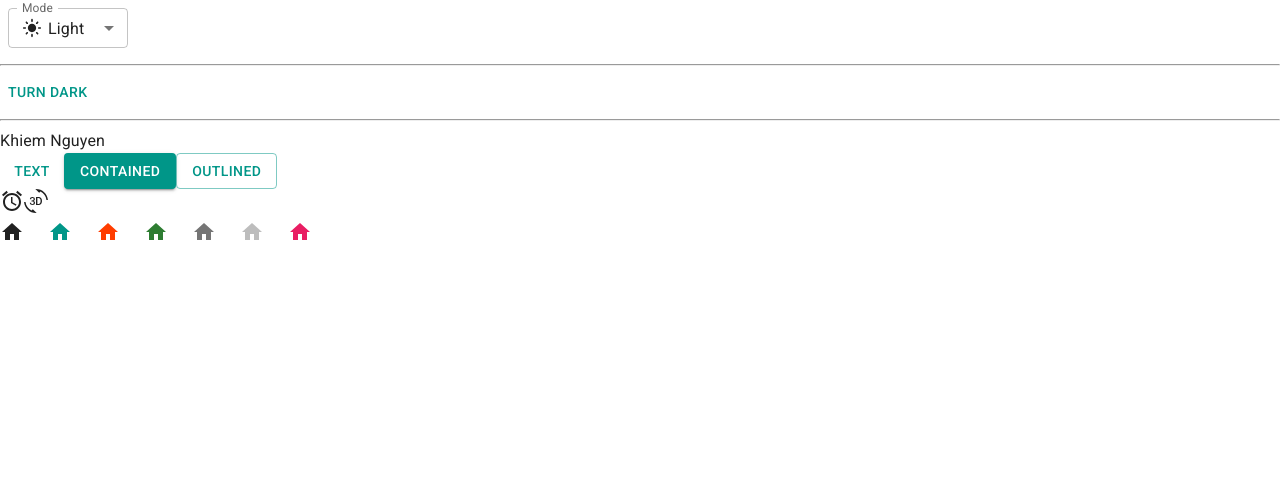
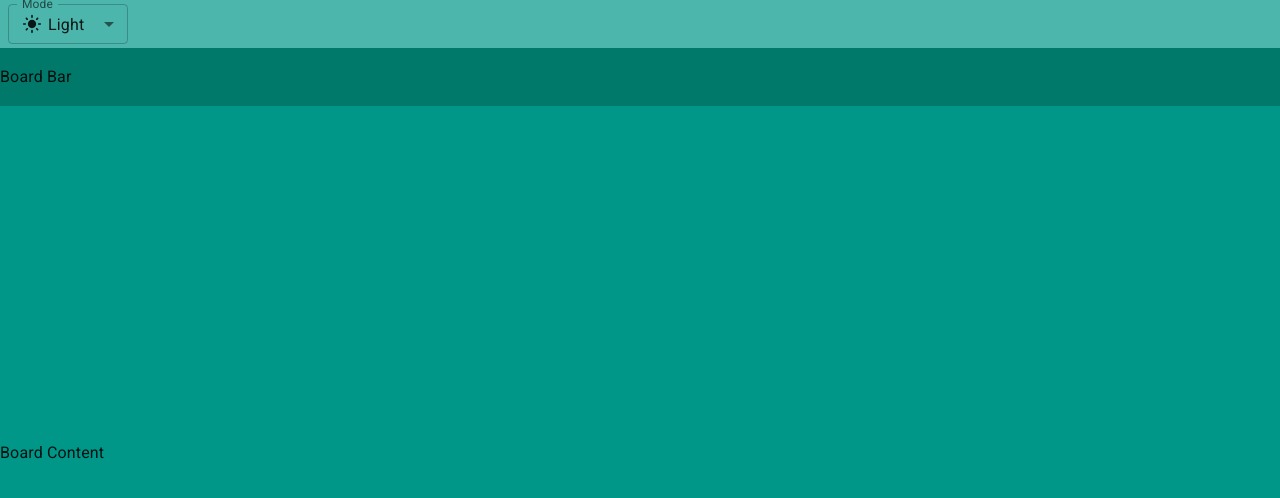
Before and after one commit to KhiemNguyen89/trello, a React (Vite) app: page / in a window 1280 px wide. Shown: the top 498 px of the page. Built offline with nearby package versions, Linux system fonts and the light colour scheme.

Commit message:
Basic layout

```diff
--- a/index.html
+++ b/index.html
@@ -4,7 +4,7 @@
     <meta charset="UTF-8" />
     <link rel="icon" type="image/svg+xml" href="/vite.svg" />
     <meta name="viewport" content="width=device-width, initial-scale=1.0" />
-    <title>Vite + React</title>
+    <title>Trello</title>
     <link rel="preconnect" href="https://fonts.googleapis.com" />
     <link rel="preconnect" href="https://fonts.gstatic.com" crossorigin />
     <link
--- a/src/App.jsx
+++ b/src/App.jsx
@@ -1,11 +1,4 @@
-import Button from "@mui/material/Button";
-import { AccessAlarm, ThreeDRotation } from "@mui/icons-material";
-import Stack from "@mui/material/Stack";
-import { pink } from "@mui/material/colors";
-import SvgIcon from "@mui/material/SvgIcon";
 import { useColorScheme } from "@mui/material/styles";
-import useMediaQuery from "@mui/material/useMediaQuery";
-
 import InputLabel from "@mui/material/InputLabel";
 import MenuItem from "@mui/material/MenuItem";
 import FormControl from "@mui/material/FormControl";
@@ -14,6 +7,8 @@
 import LightModeIcon from "@mui/icons-material/LightMode";
 import DarkModeIcon from "@mui/icons-material/DarkModeOutlined";
 import SettingsBrightnessIcon from "@mui/icons-material/SettingsBrightness";
+import Container from "@mui/material/Container";
+import theme from "./theme";
 
 function ModeSelect() {
   const { mode, setMode } = useColorScheme();
@@ -53,58 +48,43 @@
   );
 }
 
-function ModeToggle() {
-  const { mode, setMode } = useColorScheme();
-
-  // const prefersDarkMode = useMediaQuery("(prefers-color-scheme: dark)");
-  // const prefersLightMode = useMediaQuery("(prefers-color-scheme: light)");
-  // console.log("prefersDarkMode: ", prefersDarkMode);
-  // console.log("prefersLightMode: ", prefersLightMode);
-
-  return (
-    <Button
-      onClick={() => {
-        setMode(mode === "light" ? "dark" : "light");
-      }}
-    >
-      {mode === "light" ? "Turn dark" : "Turn light"}
-    </Button>
-  );
-}
-
-function HomeIcon(props) {
-  return (
-    <SvgIcon {...props}>
-      <path d="M10 20v-6h4v6h5v-8h3L12 3 2 12h3v8z" />
-    </SvgIcon>
-  );
-}
 function App() {
   return (
-    <>
-      <ModeSelect />
-      <hr />
-      <ModeToggle />
-      <hr />
-      <div>Khiem Nguyen</div>
-      <Button variant="text">Text</Button>
-      <Button variant="contained">Contained</Button>
-      <Button variant="outlined">Outlined</Button>
-
-      <br />
-      <AccessAlarm />
-      <ThreeDRotation />
-
-      <Stack direction="row" spacing={3}>
-        <HomeIcon />
-        <HomeIcon color="primary" />
-        <HomeIcon color="secondary" />
-        <HomeIcon color="success" />
-        <HomeIcon color="action" />
-        <HomeIcon color="disabled" />
-        <HomeIcon sx={{ color: pink[500] }} />
-      </Stack>
-    </>
+    <Container disableGutters maxWidth={false} sx={{ height: "100vh" }}>
+      <Box
+        sx={{
+          backgroundColor: "primary.light",
+          width: "100%",
+          height: (theme) => theme.trello.appBarHeight,
+          display: "flex",
+          alignItems: "center",
+        }}
+      >
+        <ModeSelect />
+      </Box>
+      <Box
+        sx={{
+          backgroundColor: "primary.dark",
+          width: "100%",
+          height: (theme) => theme.trello.boardBarHeight,
+          display: "flex",
+          alignItems: "center",
+        }}
+      >
+        Board Bar
+      </Box>
+      <Box
+        sx={{
+          backgroundColor: "primary.main",
+          width: "100%",
+          height: `calc(100vh - ${theme.trello.appBarHeight} - ${theme.trello.boardBarHeight})`,
+          display: "flex",
+          alignItems: "center",
+        }}
+      >
+        Board Content
+      </Box>
+    </Container>
   );
 }
 
--- a/src/theme.js
+++ b/src/theme.js
@@ -3,6 +3,10 @@
 
 // Create a theme instance.
 const theme = extendTheme({
+  trello: {
+    appBarHeight: "48px",
+    boardBarHeight: "58px",
+  },
   colorSchemes: {
     light: {
       palette: {
```
